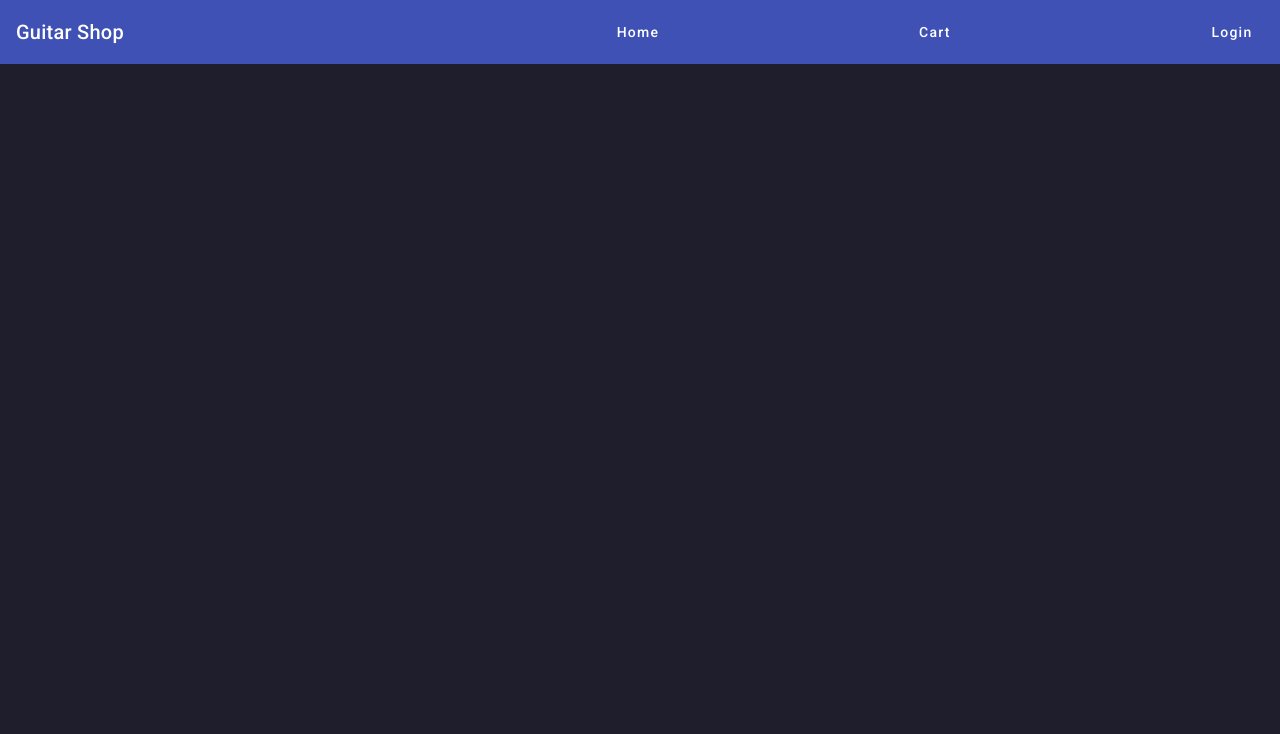
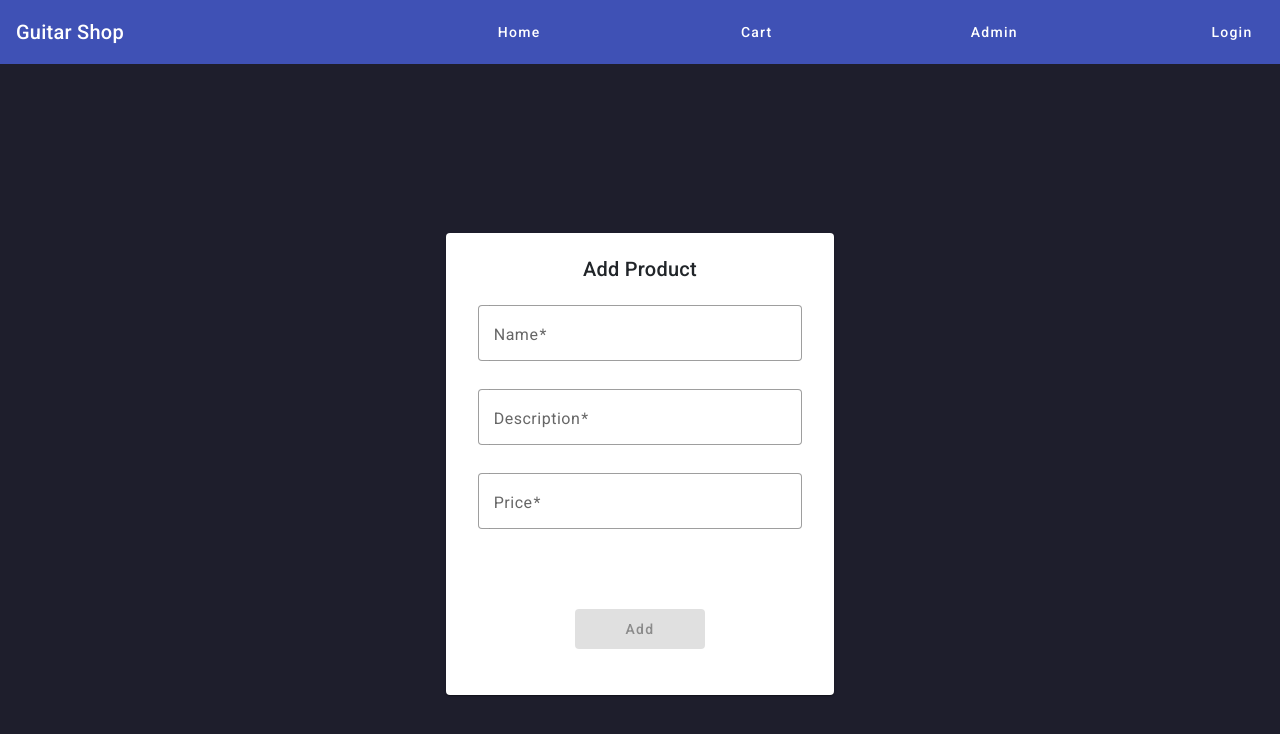
Before and after one commit to DanielB-02/IPRWC-app-frontend, an Angular app: page /admin-portal in a window 1280 px wide. Before the commit this address led to /. Shown: the top 734 px of the page. Built offline with nearby package versions, Linux system fonts and the light colour scheme.

Commit message:
Admin portal made
Basic add product form added.

```diff
--- a/src/app/app.component.html
+++ b/src/app/app.component.html
@@ -3,6 +3,7 @@
   <span class="spacer"></span>
   <button mat-button routerLink="/main-view" routerLinkActive="active">Home</button>
   <button mat-button routerLink="/shopping-list" routerLinkActive="active">Cart</button>
+  <button mat-button routerLink="/admin-portal" routerLinkActive="active">Admin</button>
   <button mat-button routerLink="/login" routerLinkActive="active">Login</button>
 </mat-toolbar>
 <router-outlet></router-outlet>
--- a/src/app/app.module.ts
+++ b/src/app/app.module.ts
@@ -15,11 +15,13 @@ import {MatButtonModule} from "@angular/material/button";
 import {MatToolbarModule} from "@angular/material/toolbar";
 import {ItemsDisplayComponent} from "./view/items-display/items-display.component";
 import {MainViewComponent} from "./view/main-view/main-view.component";
+import {AdminPortalComponent} from "./view/admin-portal/admin-portal.component";
 
 @NgModule({
   declarations: [
     AppComponent,
     LoginComponent,
+    AdminPortalComponent
   ],
 
   imports: [
@@ -34,9 +36,6 @@ import {MainViewComponent} from "./view/main-view/main-view.component";
     MatIconModule,
     MatButtonModule,
     MatToolbarModule,
-    ItemsDisplayComponent,
-    MainViewComponent,
-
   ],
   providers: [
     LoginComponent,
--- a/src/app/app.routes.ts
+++ b/src/app/app.routes.ts
@@ -3,11 +3,13 @@ import { Routes, RouterModule } from '@angular/router';
 import {LoginComponent} from "./view/login/login.component";
 import {MainViewComponent} from "./view/main-view/main-view.component";
 import {ShoppingListComponent} from "./view/shopping-list/shopping-list.component";
+import {AdminPortalComponent} from "./view/admin-portal/admin-portal.component";
 
 const routes: Routes = [
   { path: 'login', component: LoginComponent},
   { path: 'main-view', component: MainViewComponent},
   { path: 'shopping-list', component: ShoppingListComponent},
+  { path: 'admin-portal', component: AdminPortalComponent},
   { path: '', redirectTo: '/main-view', pathMatch: 'full' }
 ];
 
--- /dev/null
+++ b/src/app/view/admin-portal/admin-portal.component.html
@@ -0,0 +1,40 @@
+<div class="container">
+  <div class="column">
+    <mat-card>
+      <mat-card-title>Add Product</mat-card-title>
+      <mat-card-content>
+        <form [formGroup]="signupForm" class="signup-form">
+
+          <mat-form-field appearance="outline" class="signup-form-input-field">
+            <mat-label>Name</mat-label>
+            <input matInput formControlName="name" placeholder="Name" required>
+            <mat-error *ngIf="signupForm.get('name').invalid && signupForm.get('name').touched">
+              Please enter a valid name.
+            </mat-error>
+          </mat-form-field>
+
+          <mat-form-field appearance="outline" class="signup-form-input-field">
+            <mat-label>Description</mat-label>
+            <input matInput formControlName="description" placeholder="Description" required>
+            <mat-error *ngIf="signupForm.get('description').invalid && signupForm.get('description').touched">
+              Please enter a valid description.
+            </mat-error>
+          </mat-form-field>
+
+          <mat-form-field appearance="outline" class="signup-form-input-field">
+            <mat-label>Price</mat-label>
+            <input matInput formControlName="price" placeholder="Price" required>
+            <mat-error *ngIf="signupForm.get('price').invalid && signupForm.get('price').touched">
+              Please enter a valid price.
+            </mat-error>
+          </mat-form-field>
+
+          <div class="signup-form-submit">
+            <button class="signup-form-submit-button" mat-raised-button color="primary" type="submit" [disabled]="signupForm.invalid"
+                    (click)="onSubmit()">Add</button>
+          </div>
+        </form>
+      </mat-card-content>
+    </mat-card>
+  </div>
+</div>
--- /dev/null
+++ b/src/app/view/admin-portal/admin-portal.component.scss
@@ -0,0 +1,55 @@
+.container {
+  display: flex;
+  justify-content: center;
+  align-items: center;
+  height:100vh;
+  overflow: hidden;
+}
+
+.column {
+  flex: 0.35;
+}
+
+.mat-mdc-card-title {
+  display: flex;
+  justify-content: center;
+  padding-top: 20px;
+  padding-bottom: 20px;
+}
+
+.signup-form {
+  display: flex;
+  flex-direction: column;
+  gap: 6px;
+  margin-left: 16px;
+  margin-right: 16px;
+  justify-content: center;
+}
+
+
+
+.button-container {
+  display: flex;
+  justify-content: space-between;
+  width: 100%;
+}
+
+.button-container button {
+  width: 48%;
+}
+
+.signup-form-input-field {
+  width: 100%;
+}
+
+.signup-form-submit {
+  display: flex;
+  justify-content: center;
+  margin-top: 52px;
+}
+
+.signup-form-submit-button {
+  height: 40px;
+  width: 40%;
+  margin-bottom: 30px;
+}
--- /dev/null
+++ b/src/app/view/admin-portal/admin-portal.component.ts
@@ -0,0 +1,77 @@
+import { Component } from '@angular/core';
+import { FormGroup, FormBuilder, Validators } from '@angular/forms';
+import { MatSnackBar } from '@angular/material/snack-bar';
+import { Router } from '@angular/router';
+import {AuthService} from "../../auth/auth.service";
+import { MatInput } from "@angular/material/input";
+
+@Component({
+  selector: 'app-admin-portal',
+  templateUrl: './admin-portal.component.html',
+  styleUrls: ['./admin-portal.component.scss']
+})
+export class AdminPortalComponent {
+
+  signupForm!: FormGroup;
+  isSpinning = false;
+  hidePassword = true;
+
+  constructor(
+    private fb: FormBuilder,
+    private snackBar: MatSnackBar,
+    private authService: AuthService,
+    private router: Router) { }
+
+  ngOnInit(): void {
+    this.signupForm = this.fb.group({
+      name: [null, [Validators.required]],
+      description: [null, [ Validators.required]],
+      price: [null, [Validators.email, Validators.required]],
+    });
+  }
+
+  togglePasswordVisibility() {
+    this.hidePassword = !this.hidePassword;
+  }
+
+  onSubmit(): void {
+
+    if (this.signupForm.valid) {
+      const password = this.signupForm.get('password')?.value;
+      const confirmPassword = this.signupForm.get('confirmPassword')?.value;
+
+      if (password !== confirmPassword) {
+        this.snackBar.open('Passwords do not match.', 'Close', { duration: 5000, panelClass: 'error-snackbar' });
+        return;
+      }
+
+      this.isSpinning = true;
+
+      // Perform the signup logic here
+      // Example: Assuming you have an AuthService with a signup method
+      this.authService.register(this.signupForm.value).subscribe(
+        (response) => {
+          this.isSpinning = false;
+          console.log(response);
+          this.snackBar.open('Sign up successful!', 'Close', { duration: 5000 });
+          // Navigate to the login page or perform any other action
+          this.router.navigateByUrl("/main-view/adminpanel");
+        },
+        (error) => {
+          this.isSpinning = false;
+          this.snackBar.open('Sign up failed. Please try again.', 'Close', { duration: 5000, panelClass: 'error-snackbar' });
+        }
+      );
+    } else {
+      for (const i in this.signupForm.controls) {
+        this.signupForm.controls[i].markAsDirty();
+        this.signupForm.controls[i].updateValueAndValidity();
+      }
+    }
+  }
+
+  public setFictRole(fictRole: boolean) {
+    this.signupForm.get('fictRole').setValue(fictRole);
+    console.log(this.signupForm.get('fictRole'));
+  }
+}
```
Also changed, not shown: 1 other file (tests, documents, lock files or other folders).
